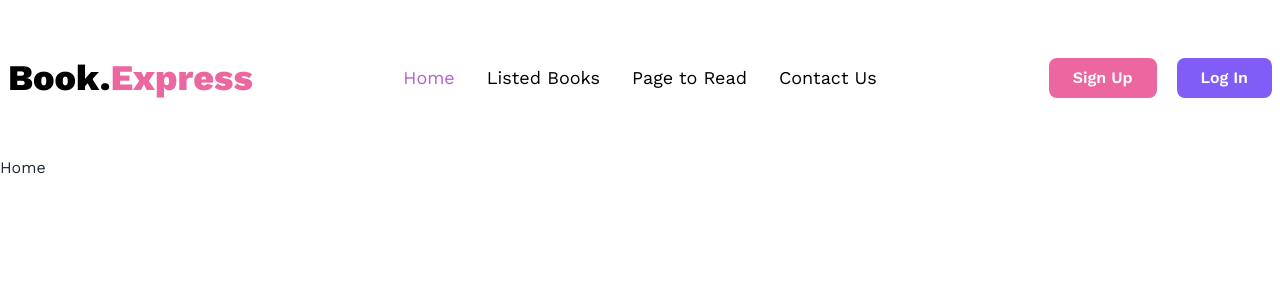
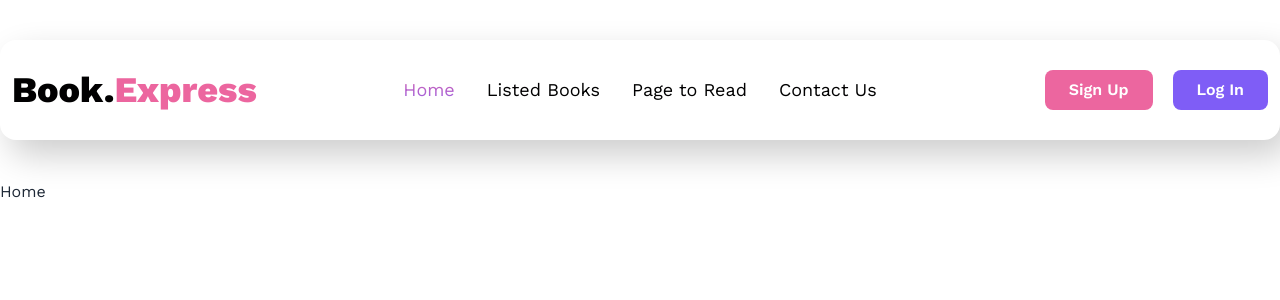
Before and after one commit to mdselimme/Book-Express-React-Website, a React (Vite) app: page / in a window 1280 px wide. Shown: the top 300 px of the page. Built offline with nearby package versions, Linux system fonts and the light colour scheme.

Commit message:
add-header-and-login-signin

```diff
--- /dev/null
+++ b/src/components/AuthenTication/LogIn/LogIn.jsx
@@ -0,0 +1,11 @@
+
+
+const LogIn = () => {
+    return (
+        <div>
+            <h1>Login</h1>
+        </div>
+    );
+};
+
+export default LogIn;
--- /dev/null
+++ b/src/components/AuthenTication/SignIn/SignIn.jsx
@@ -0,0 +1,11 @@
+
+
+const SignIn = () => {
+    return (
+        <div>
+            <h1>Sign In</h1>
+        </div>
+    );
+};
+
+export default SignIn;
--- a/src/components/Header/Header.css
+++ b/src/components/Header/Header.css
@@ -4,3 +4,7 @@
     -webkit-background-clip: text;
   -webkit-text-fill-color: transparent;
 }
+
+.nav-box{
+    box-shadow: 10px 15px 35px rgba(0, 0, 0, 0.2);
+}
--- a/src/components/Header/Header.jsx
+++ b/src/components/Header/Header.jsx
@@ -5,7 +5,7 @@ import "./Header.css";
 const Header = () => {
     return (
         <div className="container mx-auto py-10">
-            <div className="navbar">
+            <div className="navbar nav-box rounded-2xl py-5 px-3">
             <div className="navbar-start">
                 <div className="dropdown">
                 <div tabIndex={0} role="button" className="btn btn-ghost lg:hidden">
@@ -55,8 +55,8 @@ const Header = () => {
                 </ul>
             </div>
             <div className="navbar-end">
-                <Link className="mr-5 bg-[#EC669F] text-white py-2 rounded-lg px-6 font-semibold">Sign Up</Link>
-                <Link className="bg-[#7F5DF6] text-white py-2 rounded-lg px-6 font-semibold">Log In</Link>
+                <Link to={'/signin'} className="mr-5 bg-[#EC669F] text-white py-2 rounded-lg px-6 font-semibold">Sign Up</Link>
+                <Link to={'/login'} className="bg-[#7F5DF6] text-white py-2 rounded-lg px-6 font-semibold">Log In</Link>
             </div>
             </div>
         </div>
```
Also changed, not shown: src/main.jsx (+10 -1 lines).
